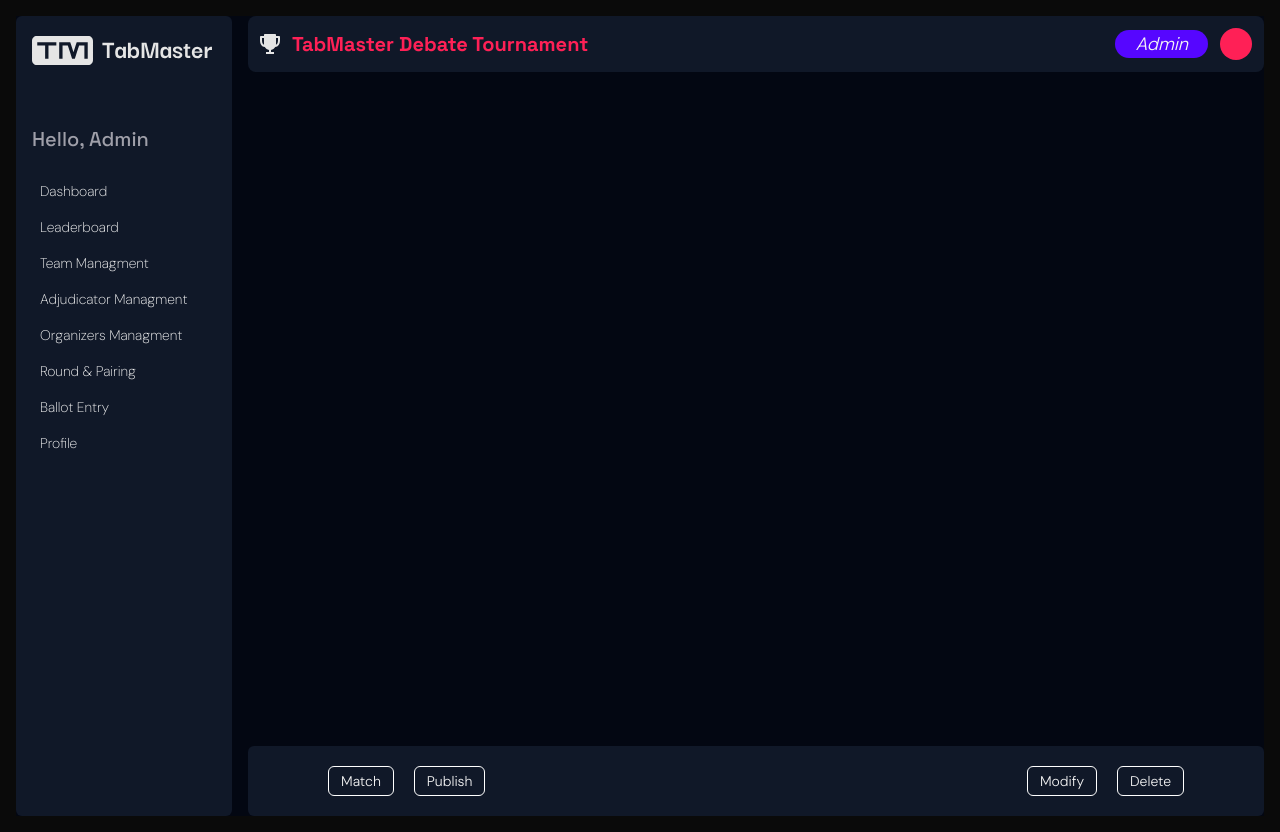
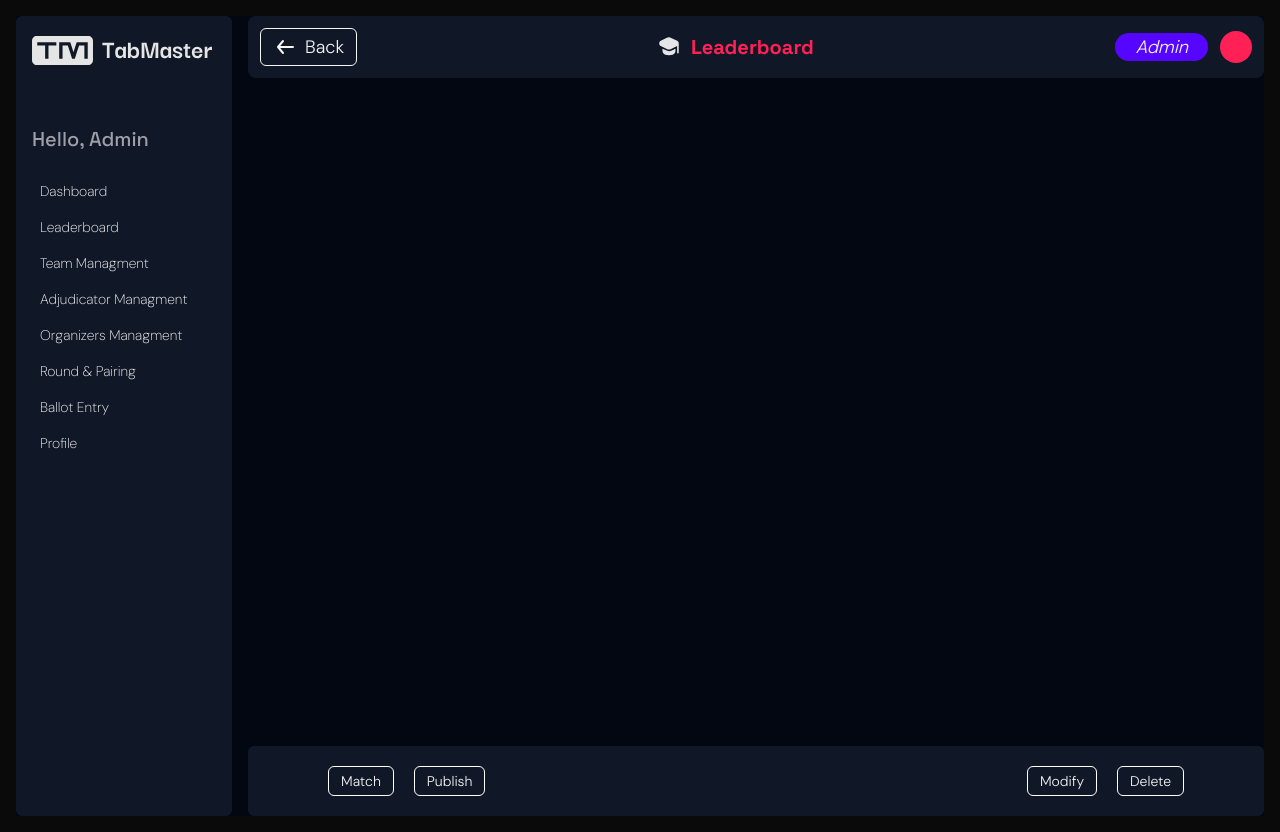
Before and after one commit to Ferdus615/TabMaster, a Next.js app: page /demo in a window 1280 px wide. Built offline with nearby package versions, Linux system fonts and the light colour scheme.

Commit message:
leaderboard page header done

```diff
--- a/components/DemoPages/Leaderboard.jsx
+++ b/components/DemoPages/Leaderboard.jsx
@@ -5,17 +5,41 @@
   return (
     <div>
       {/* Header tab */}
+      {/* Header tab */}
       <header className="bg-gray-900 rounded-lg p-3 flex flex-col sm:flex-row gap-5 sm:items-center justify-between">
-        <div className="flex ">
+        <div className="">
+          <span
+            className="border rounded-md px-3 py-1 text-colorText flex flex-wrap items-center gap-2 hover:cursor-pointer
+                              hover:bg-gray-800"
+          >
+            <svg
+              width="24"
+              height="24"
+              viewBox="0 0 24 24"
+              fill="none"
+              xmlns="http://www.w3.org/2000/svg"
+            >
+              <path
+                d="M20 12L5 12M10 6L5 12L10 18"
+                stroke="currentColor"
+                strokeWidth="2"
+                strokeLinecap="round"
+                strokeLinejoin="round"
+              />
+            </svg>
+            <p>Back</p>
+          </span>
+        </div>
+        <div className="flex">
           <Image
-            src="/feature_2-pic/trophy.svg"
+            src="/feature_2-pic/adjudicator.svg"
             height={20}
             width={20}
             alt="trophy"
             className="mr-3"
           />
           <p className="font-bold text-xl font-heading text-rose">
-            TabMaster Debate Tournament
+            Leaderboard
           </p>
         </div>
         <div className="flex items-center">
```
